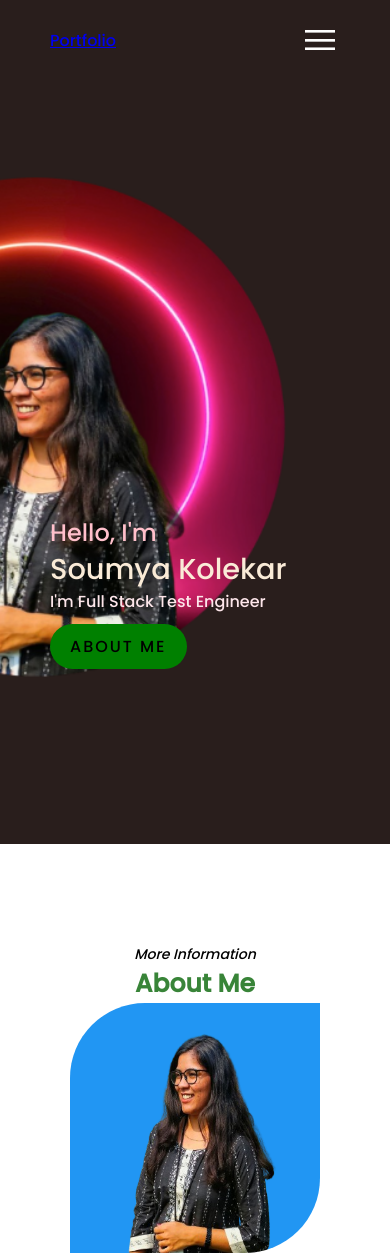
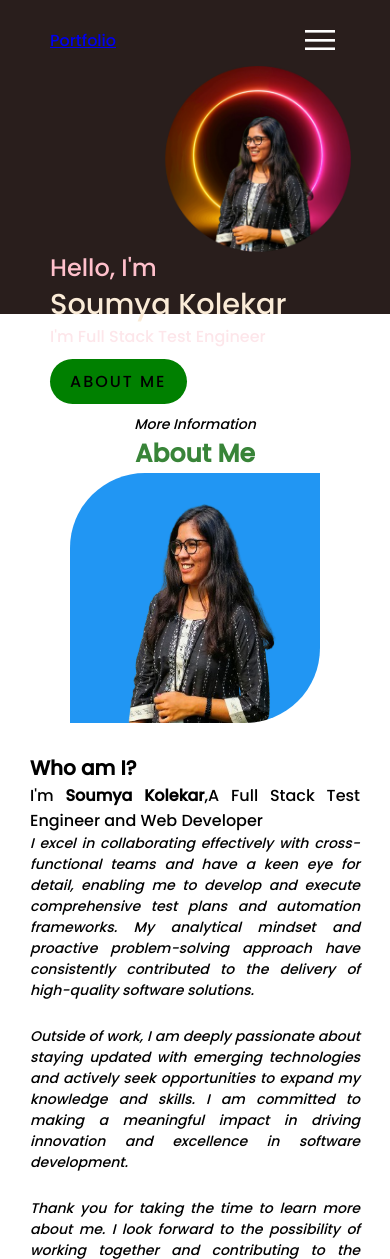
Before and after one commit to soumya-kolekar/html, a PHP site: page / in a window 390 px wide. Shown: the top 1259 px of the page. Run offline with PHP 8.4, Linux system fonts and the light colour scheme.

Commit message:
Update style.css

```diff
--- a/style.css
+++ b/style.css
@@ -432,6 +432,8 @@ footer.copyright{
     }
     .banner{
         padding:80px 50px 80px;
+	min-height: unset !important;
+
     }
     .banner h2{
         font-size: 1.5em;
```
